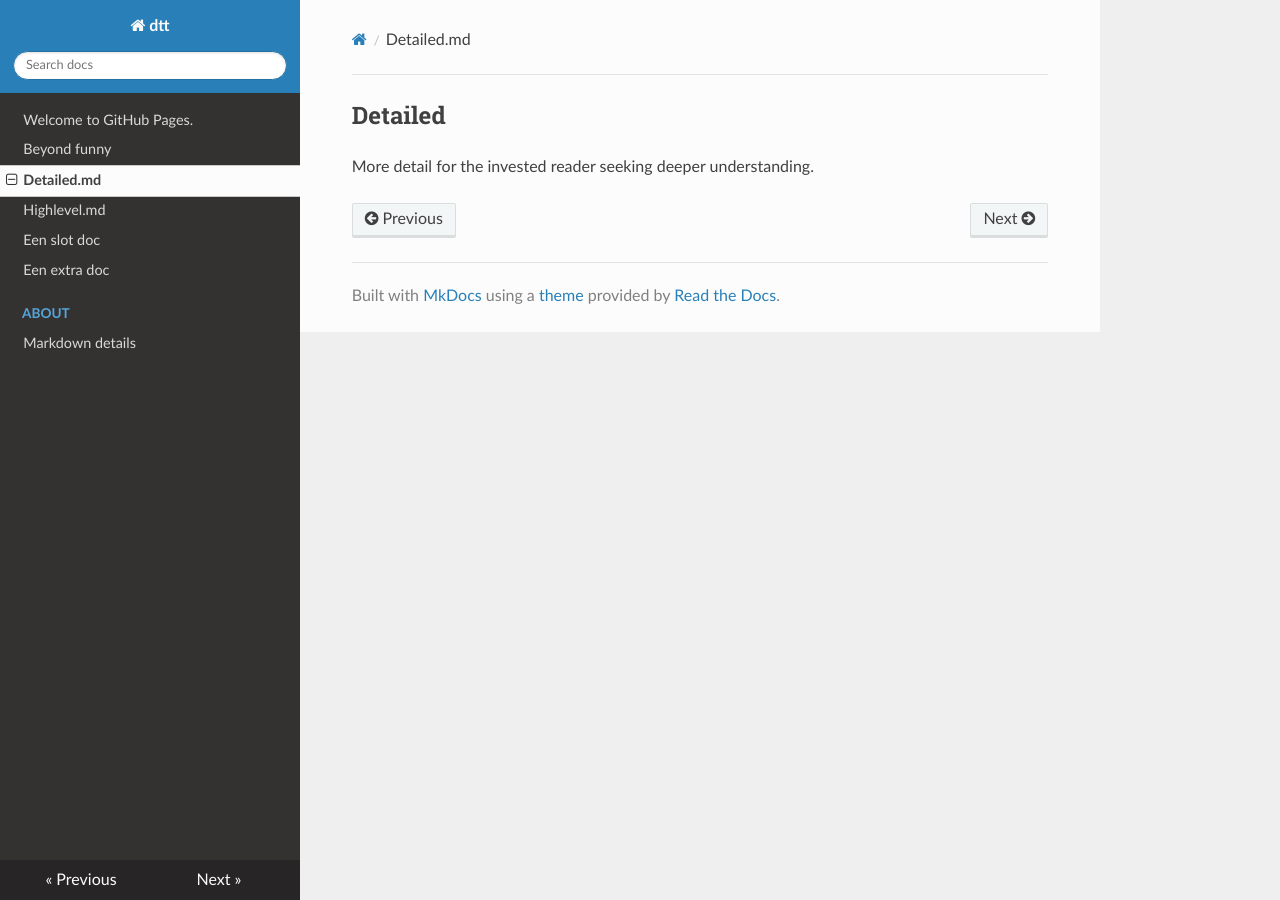
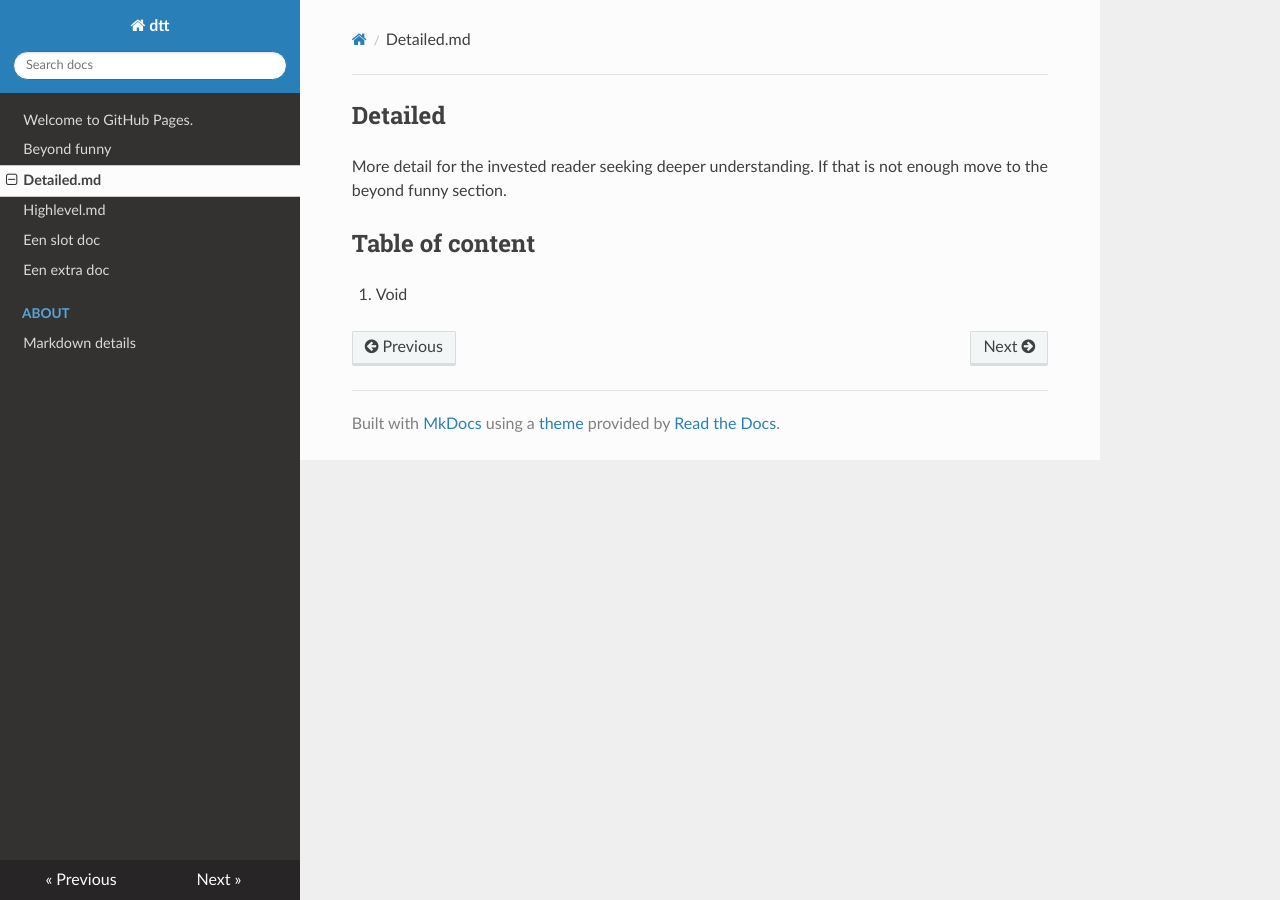
Before and after one commit to rienkdekok/dtt, an MkDocs documentation site: the page built from docs/detailed.md.md, in a window 1280 px wide. Built offline with MkDocs 1.6.1, drawn with Linux system fonts in a browser that asks for light colours; nearby versions of some CDN libraries.

Commit message:
docs/detailed.md.md updated from https://stackedit.io/

```diff
--- a/docs/detailed.md.md
+++ b/docs/detailed.md.md
@@ -1,6 +1,13 @@
 
 ## Detailed
-More detail for the invested reader seeking deeper understanding.
+More detail for the invested reader seeking deeper understanding. If that is not enough move to the beyond funny section.
+
+## Table of content
+1. Void
+
+
+
+
 <!--stackedit_data:
-eyJoaXN0b3J5IjpbLTk2MDE4NjYzMl19
+eyJoaXN0b3J5IjpbLTE0NTQ1MDU3NTVdfQ==
 -->
```
